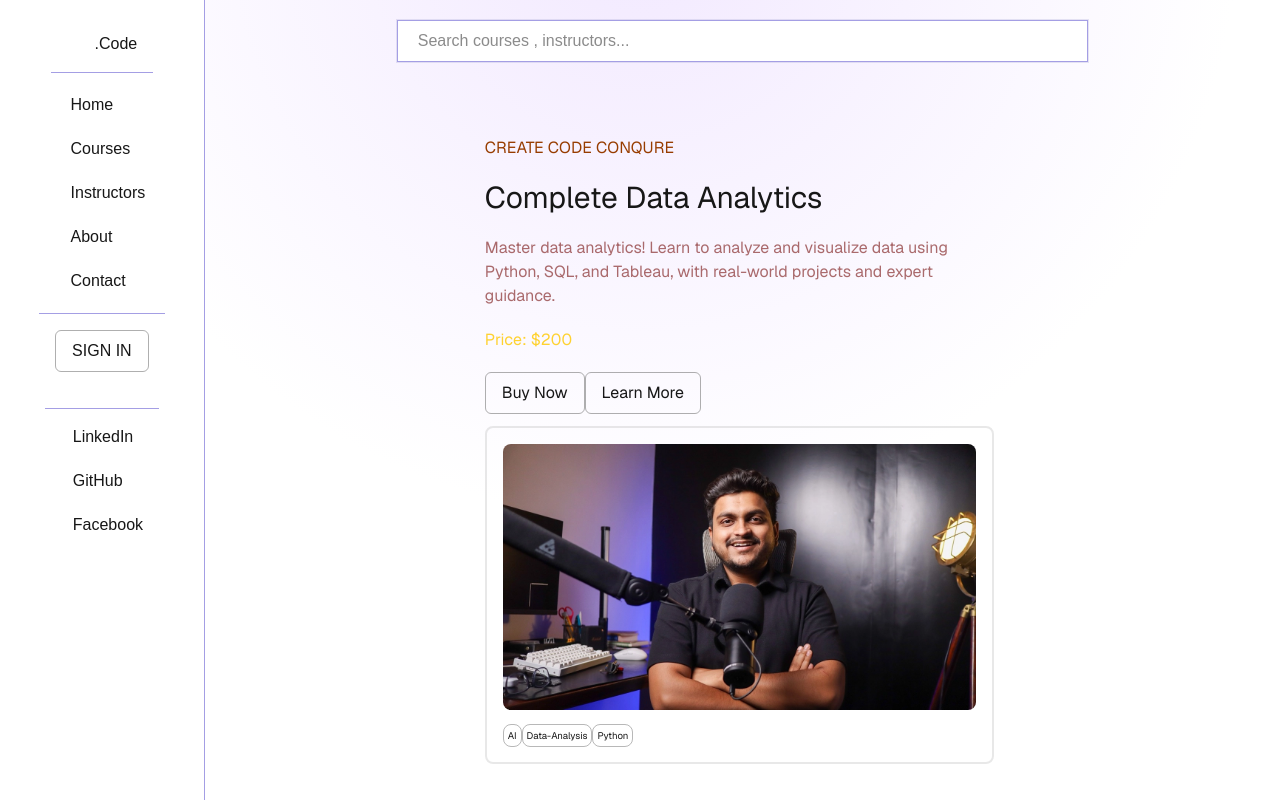
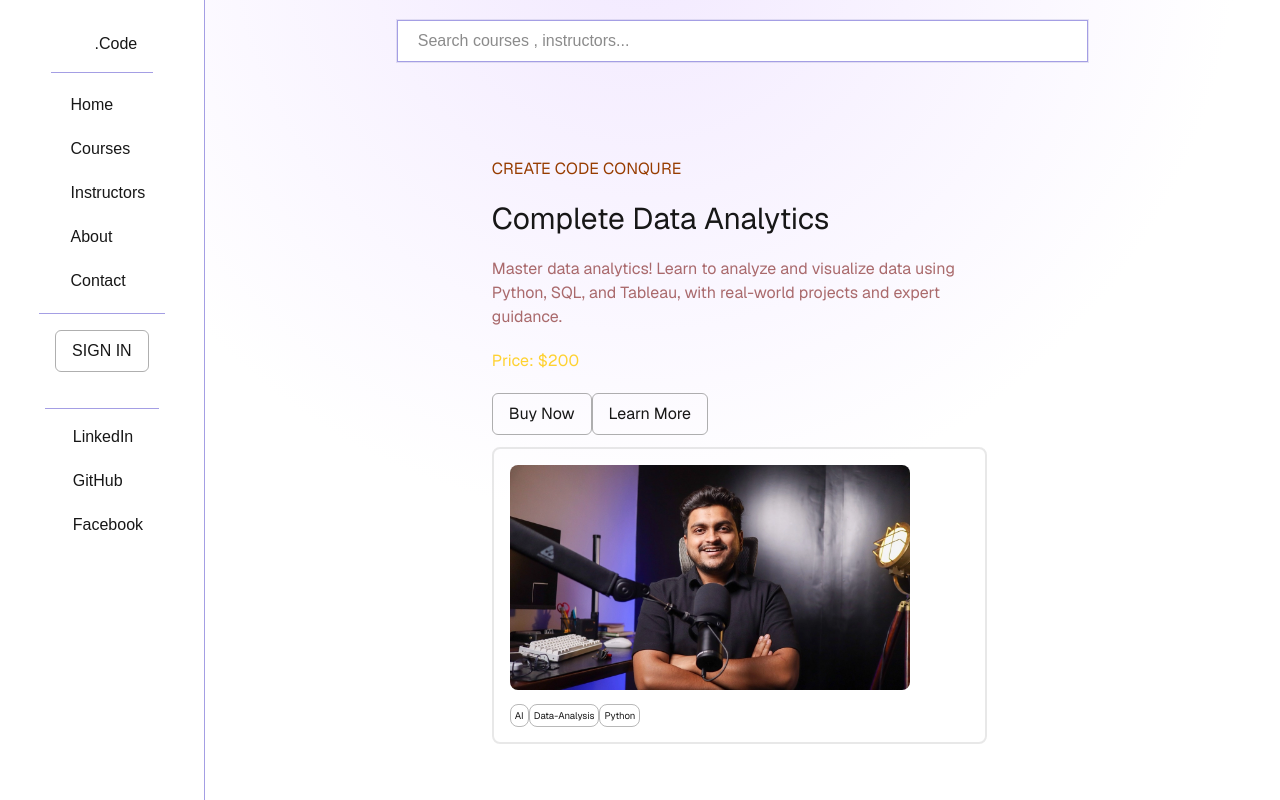
Before and after one commit to tcintern-006/StudentPortal-Nextjs, a Next.js app: page /courses/data-analytics in a window 1280 px wide. Built offline with nearby package versions, Linux system fonts and the light colour scheme; what @iconify/tailwind4 would draw is missing.

Commit message:
Update CourseCard.jsx

```diff
--- a/src/Components/CourseCard.jsx
+++ b/src/Components/CourseCard.jsx
@@ -5,7 +5,8 @@ import { ButtonComp } from './ButtonComp';
 
 export const CourseCard = ({data}) => {
     const obj = data;
-    console.log(data)
+
+
   return (
     <div className='flex flex-col justify-center items-center gap-3 '>
         <div className="left  w-[50%] flex flex-col gap-5">
@@ -24,7 +25,7 @@ export const CourseCard = ({data}) => {
         </div>
         <div className="right flex  flex-col gap-3 border-2 w-[50%] border-[#8080802f] rounded-lg p-4">
             <div className="">
-                <Image className='rounded-lg' src={obj.img} />
+              <Image className='rounded-lg' src={obj.img} alt={obj.title} width={400} height={300} />
             </div>
             <div className="bubbles">
                    { obj.bubbles.map((e , idx )=>{
```
